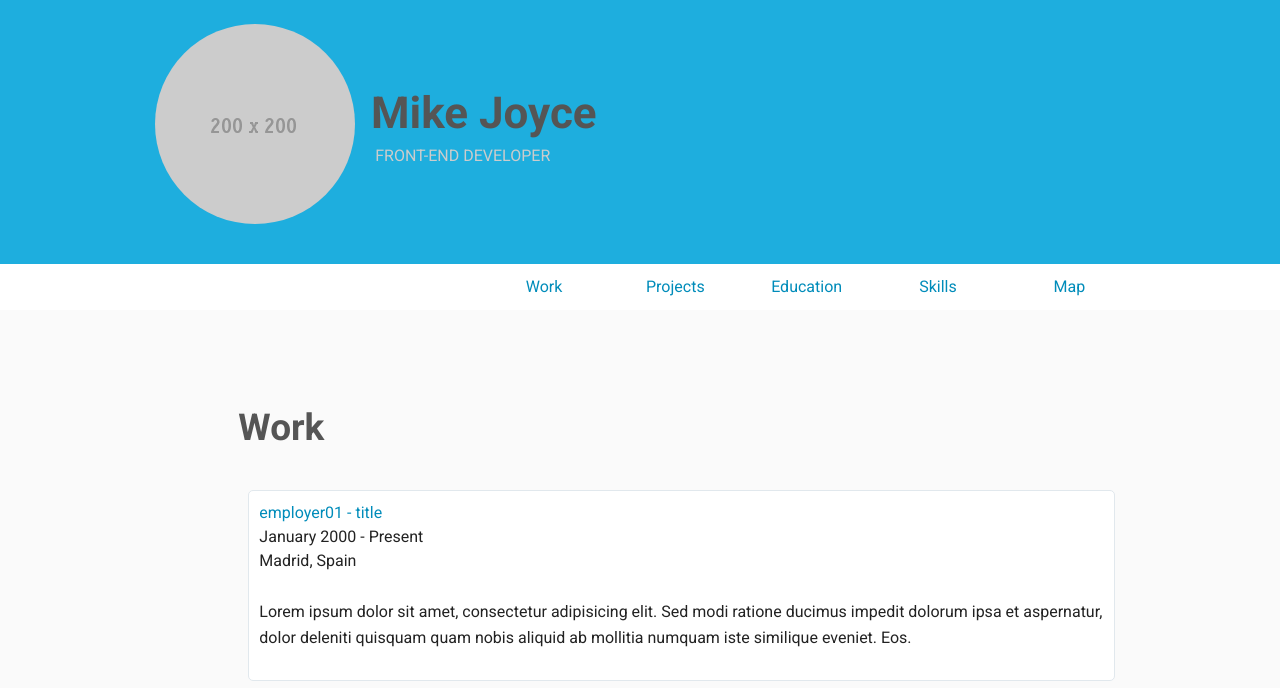
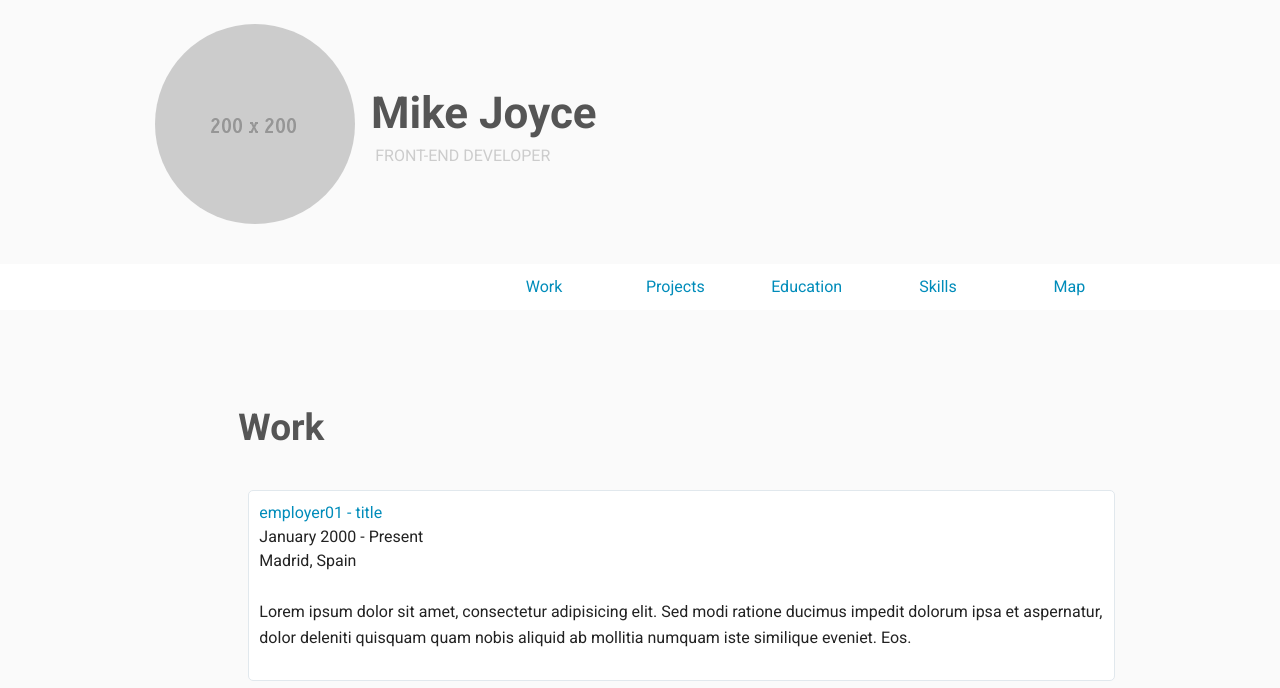
Before and after one commit to yashbhutoria/resume, a website: page index.html in a window 1280 px wide. Shown: the top 688 px of the page. Drawn offline with Linux system fonts and the light colour scheme; some packages are replaced by stand-ins of ours.

Commit message:
Remove bg color from header

```diff
--- a/scss/_custom.scss
+++ b/scss/_custom.scss
@@ -54,7 +54,6 @@ section h2 {
 // Header
 
 header {
-	background: #1eaede;
 	padding: 1.5rem 0 2.5rem;
 	position: relative;
 	h1 {
```
Also changed, not shown: css/app.css.
